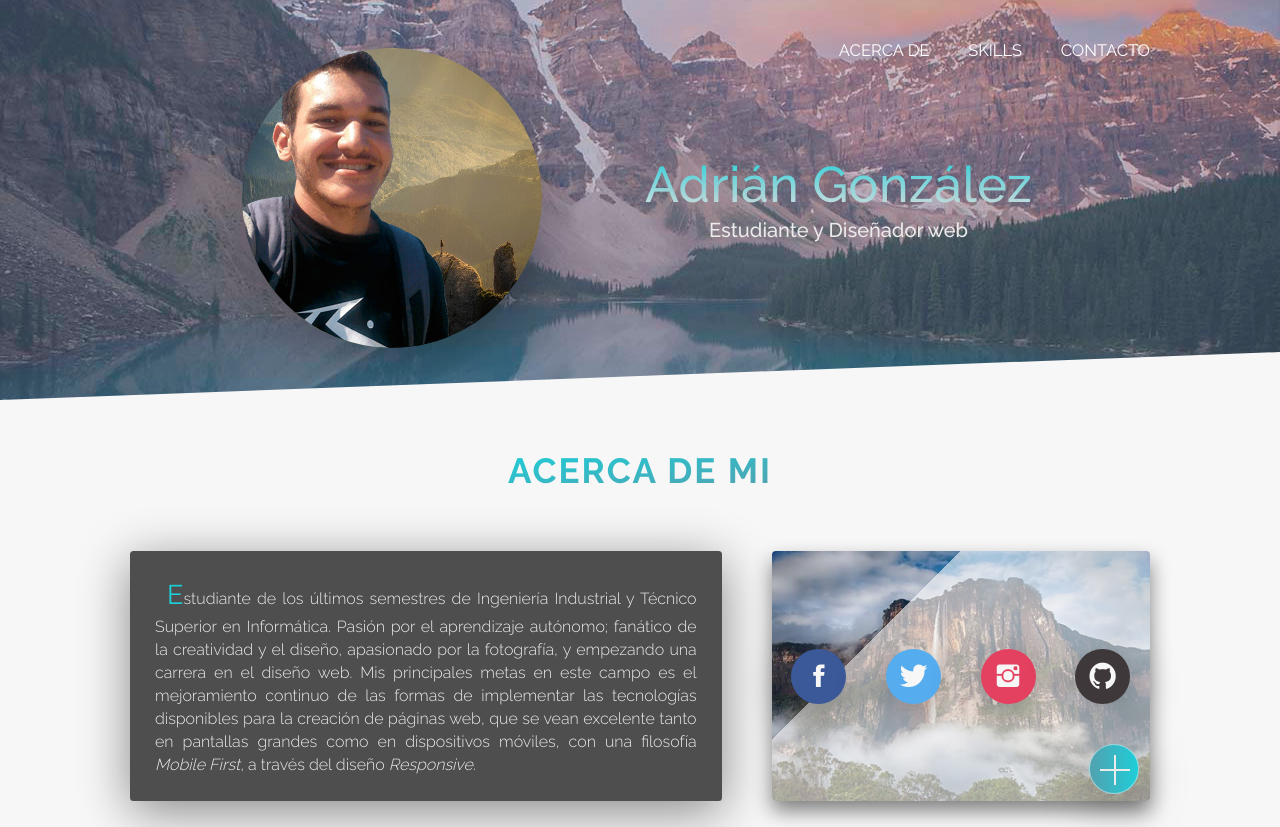
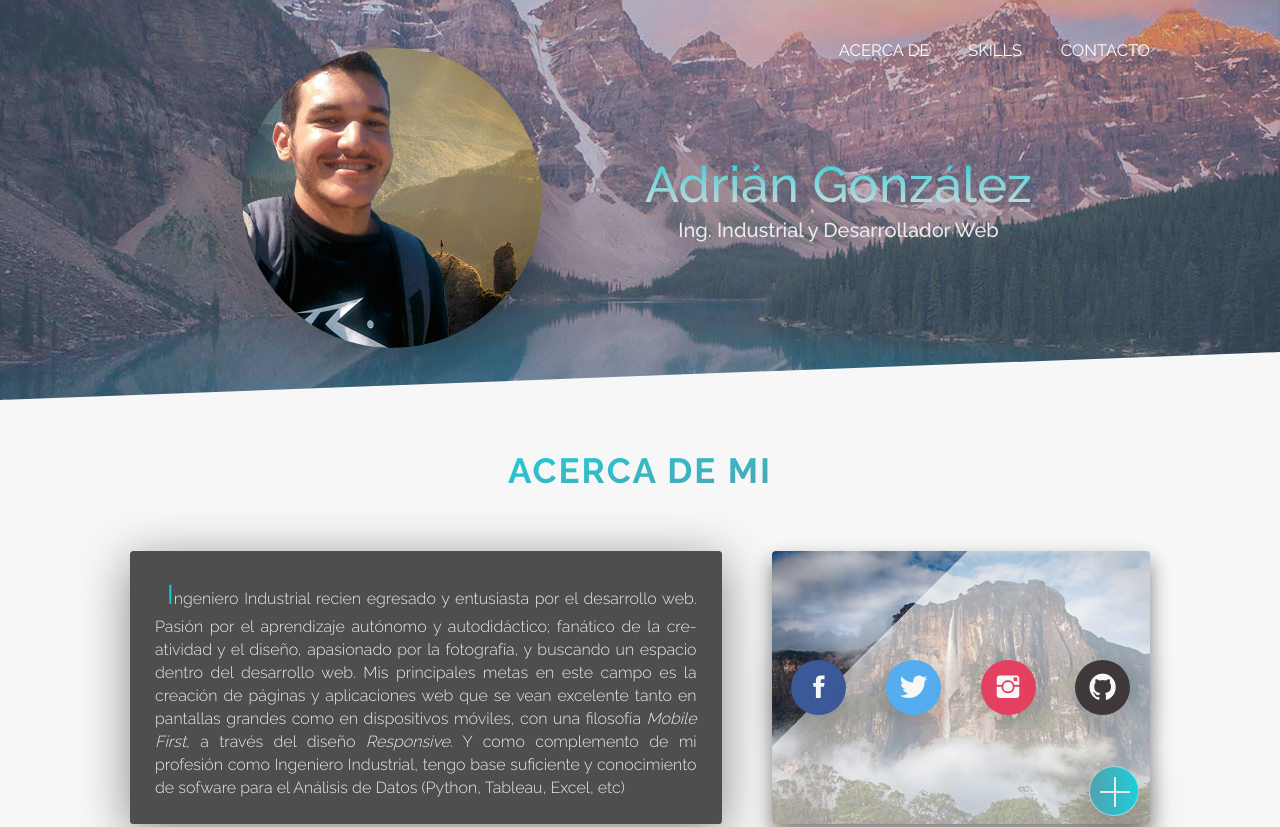
Before and after one commit to adrianrgs/mi-portafolio, a plain HTML site: page index.html in a window 1280 px wide. Shown: the top 827 px of the page. Drawn offline with Linux system fonts and the light colour scheme; files whose address does not match are found by name.

Commit message:
edicion acerca de carrera

```diff
--- a/index.html
+++ b/index.html
@@ -39,7 +39,7 @@
 
                 <div class="header__textos">
                     <h1 class="header__titulo-primary">Adrián González</h1>
-                    <h2 class="header__titulo-secondary">Estudiante y Diseñador web</h2>
+                    <h2 class="header__titulo-secondary">Ing. Industrial y Desarrollador Web</h2>
                 </div>
             </div>
 
@@ -54,7 +54,8 @@
 
         <div class="acerca__tarjetas">
             <div class="acerca__tarjeta-1">
-                <p class="parrafo"> <span>E</span>studiante de los últimos semestres de Ingeniería Industrial y Técnico Superior en Informática. Pasión por el aprendizaje autónomo; fanático de la creatividad y el diseño, apasionado por la fotografía, y empezando una carrera en el diseño web. Mis principales metas en este campo es el mejoramiento continuo de las formas de implementar las tecnologías disponibles para la creación de páginas web, que se vean excelente tanto en pantallas grandes como en dispositivos móviles, con una filosofía <i>Mobile First</i>, a través del diseño <i>Responsive</i>.</p>
+                <p class="parrafo"> <span>I</span>ngeniero Industrial recien egresado y entusiasta por el desarrollo web. Pasión por el aprendizaje autónomo y autodidáctico; fanático de la creatividad y el diseño, apasionado por la fotografía, y buscando un espacio dentro del desarrollo web. Mis principales metas en este campo es la creación de páginas y aplicaciones web que se vean excelente tanto en pantallas grandes como en dispositivos móviles, con una filosofía <i>Mobile First</i>, a través del diseño <i>Responsive</i>.
+                Y como complemento de mi profesión como Ingeniero Industrial, tengo base suficiente y conocimiento de sofware para el Análisis de Datos (Python, Tableau, Excel, etc)</p>
             </div>
 
             <div class="acerca__tarjeta-2" id="contacto">
```
